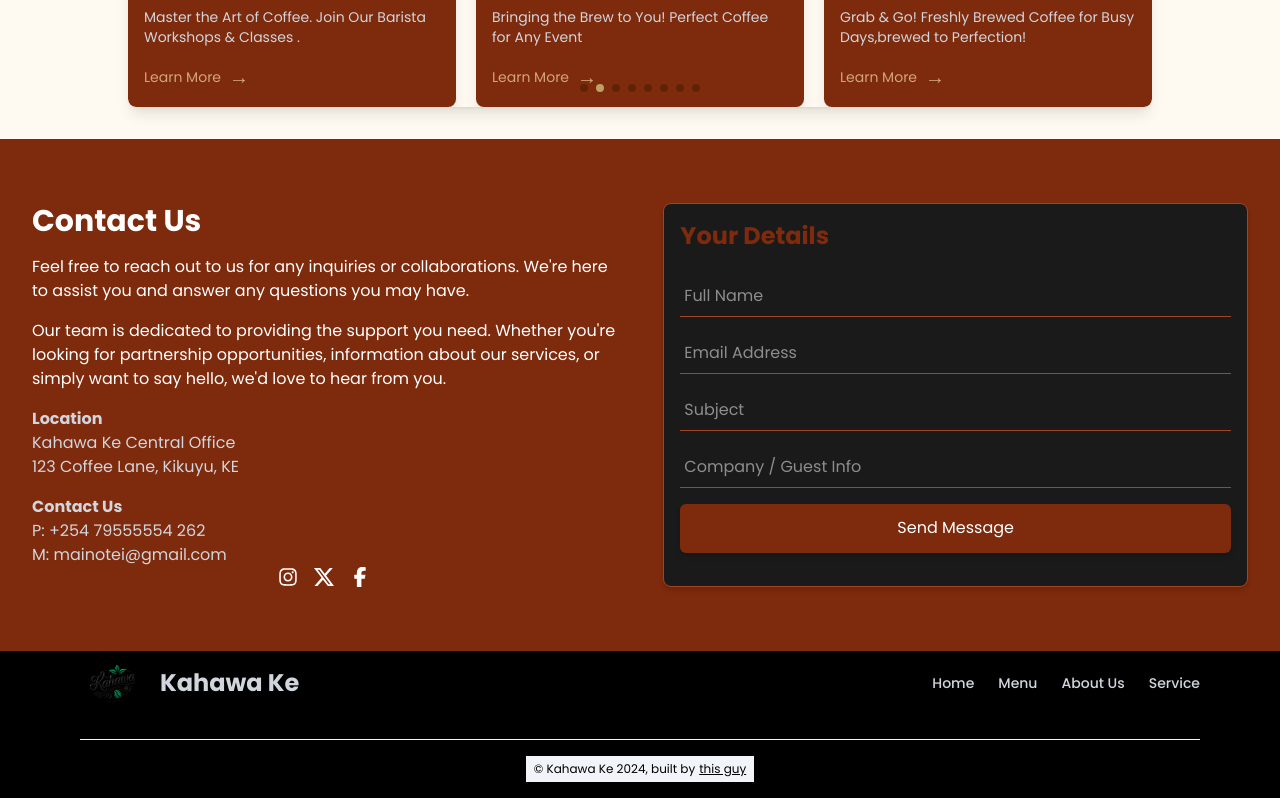
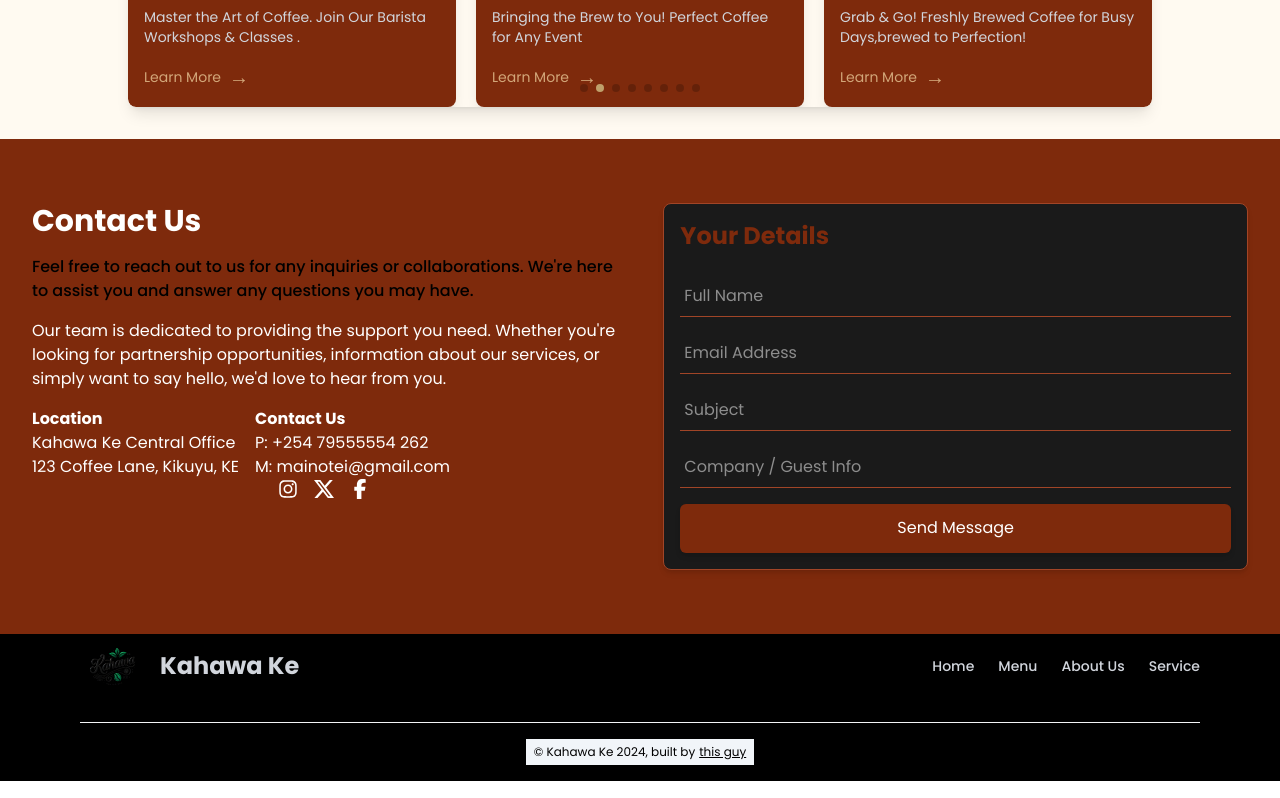
Before and after one commit to swarui/KahawaKe, a React (Vite) app in the folder frontend/: page / in a window 1280 px wide. Shown: the part 2520-3318 px from the top of the page. Built offline with nearby package versions, Linux system fonts and the light colour scheme.

Commit message:
Kahawa Ke

```diff
--- a/frontend/src/components/Contact.jsx
+++ b/frontend/src/components/Contact.jsx
@@ -120,7 +120,7 @@ const ContactSection = () => {
           <div className="flex flex-col lg:flex-row gap-8 lg:gap-12">
             <div className="w-full lg:w-1/2">
               <h2 className="text-3xl font-bold mb-4">Contact Us</h2>
-              <p className="mb-4 lg:text-[1.0em] sm:text-[0.975em]">
+              <p className="mb-4 text-black font-medium lg:text-[1.0em] sm:text-[0.975em]">
                 Feel free to reach out to us for any inquiries or
                 collaborations. We're here to assist you and answer any
                 questions you may have.
@@ -136,7 +136,7 @@ const ContactSection = () => {
               {/* Contact Information Section */}
               <div
                 style={{ fontFamily: "Poppins" }}
-                className="flex text-gray-300 flex-col gap-4 lg:text-[1.0em] sm:text-[0.975em] mt-4"
+                className="flex text-gray-300flex-col gap-4 lg:text-[1.0em] sm:text-[0.975em] mt-4"
               >
                 <p>
                   <strong>Location</strong> <br />
```
